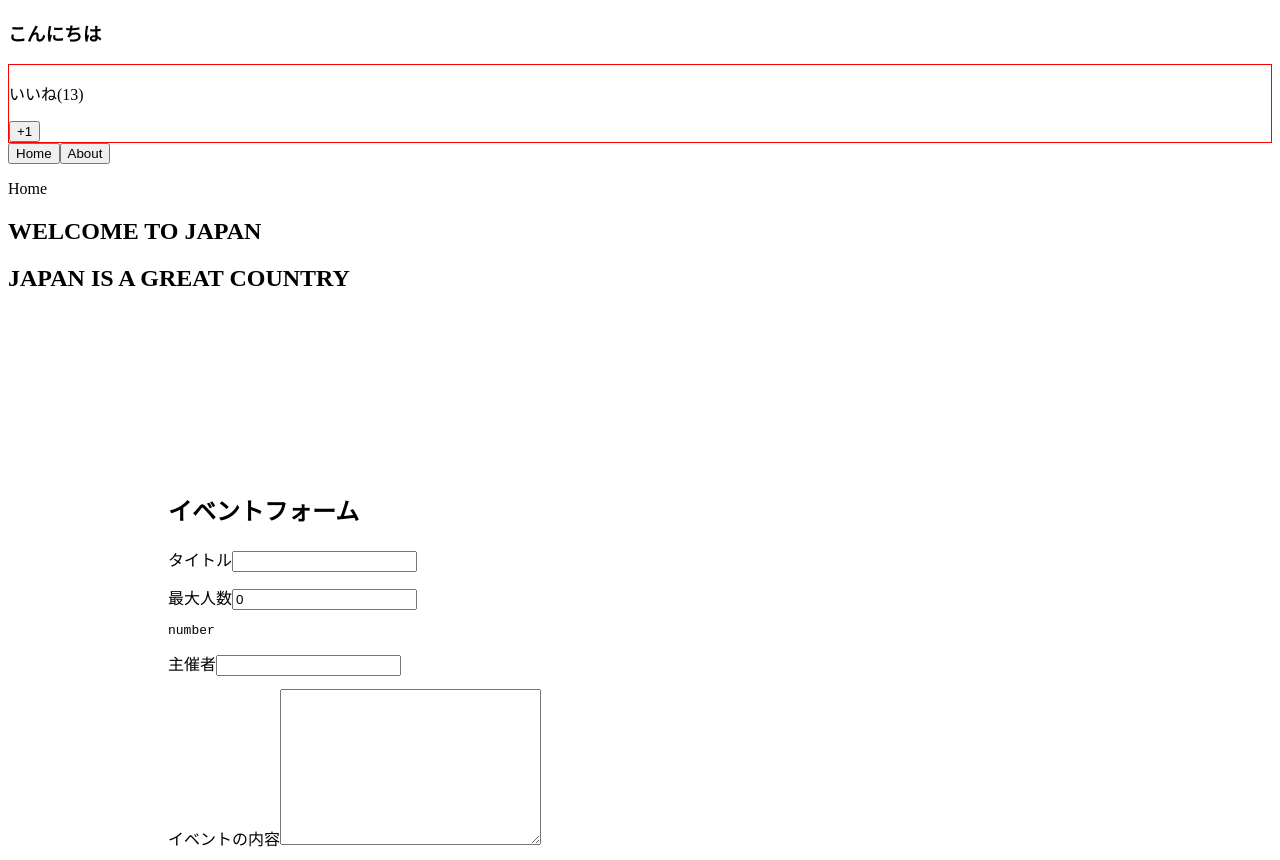
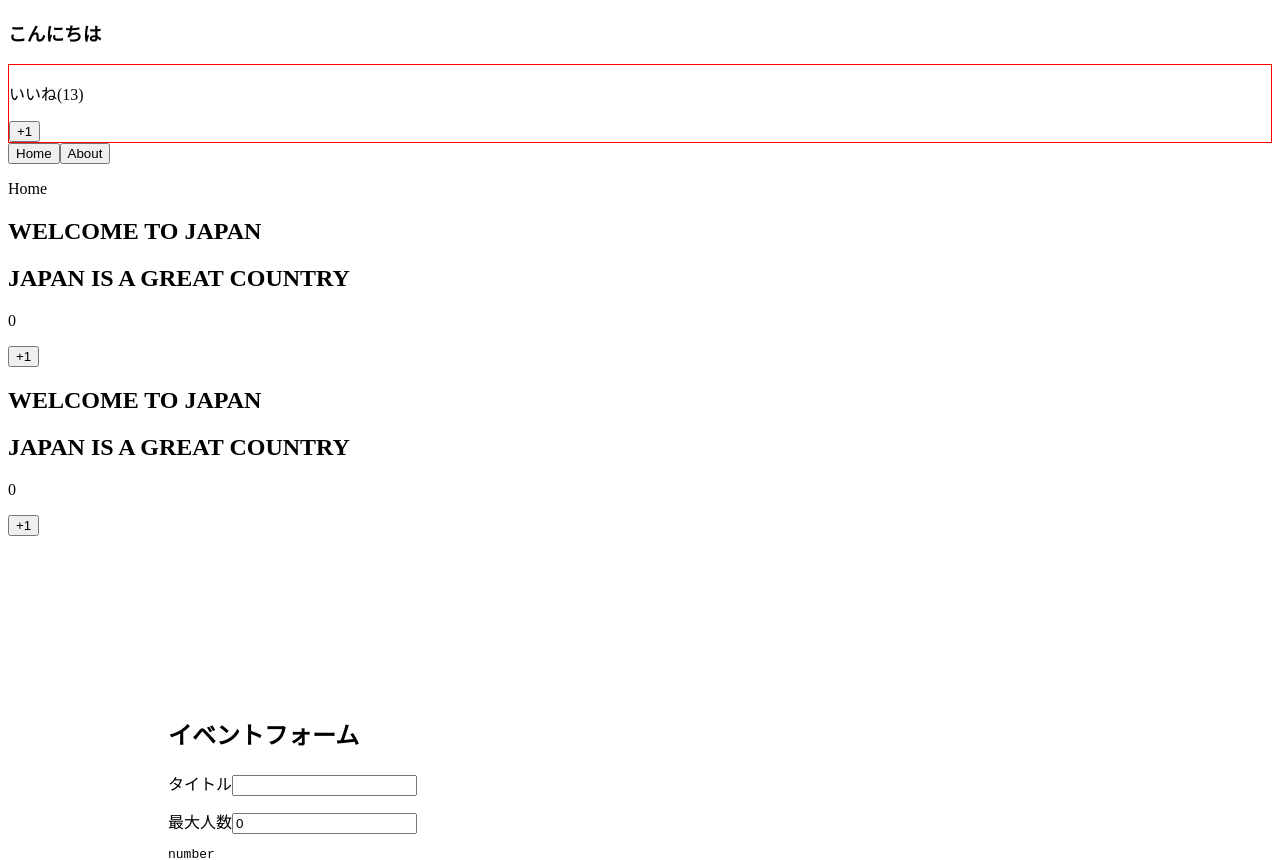
Before and after one commit to Yasunori-aloha/Vuejs-training, a Vue app in the folder vuejs-training-project/: page / in a window 1280 px wide. Shown: the top 860 px of the page. Built offline with nearby package versions, Linux system fonts and the light colour scheme.

Commit message:
共通のコードを切り出してミックスインを使用する方法

```diff
--- /dev/null
+++ b/vuejs-training-project/src/components/CountNumber.vue
@@ -0,0 +1,18 @@
+<template>
+  <div>
+    <h2>{{ title | upperCase }}</h2>
+    <h2>{{ subTitle | lowerCase | upperCase }}</h2>
+    <p>{{ number }}</p>
+    <button @click='number++'>+1</button>
+  </div>
+</template>
+
+<script>
+// '@'はVueCLI内部使用時だけ、'srcフォルダ'からの相対パスで記述できる。
+import { japanNumber } from '@/japanNumber'
+
+export default {
+  // 'mixins'することで、切り出したコードをまとめたjsファイルを使用することができる。
+  mixins: [japanNumber]
+}
+</script>
--- a/vuejs-training-project/src/components/Home.vue
+++ b/vuejs-training-project/src/components/Home.vue
@@ -6,26 +6,32 @@
     <h2>{{ title | upperCase }}</h2>
     <!-- 複数のフィルタを連結することができ、左側から順にフィルターが動作していく。 -->
     <h2>{{ subTitle | lowerCase | upperCase }}</h2>
-    <!-- <p>{{ number }}</p>
-    <button @click='number += 1'>+1</button> -->
+    <p>{{ number }}</p>
+    <button @click='number++'>+1</button>
+    <CountNumber></CountNumber>
   </div>
 </template>
 
 <script>
+import CountNumber from './CountNumber.vue'
+import { japanNumber } from "@/japanNumber";
+
 export default {
+  mixins: [japanNumber],
   data() {
     return {
-      title: 'Welcome to Japan',
-      subTitle: 'Japan is a great country',
-      number: 0
+      tmpData: 'Home',
     }
   },
+  components:{
+    CountNumber,
+  },
   // 'filters'を使用することで、フィルターをローカル登録することができる。
-  filters: {
-    lowerCase(value) {
-      return value.toLowerCase();
-    }
-  },
+  // filters: {
+  //   lowerCase(value) {
+  //     return value.toLowerCase();
+  //   }
+  // },
   // 'フィルター'は使用しているコンポーネントの値が変更された時に再描画されてしまうので、頻繁に値が変わるところでは'computed'を使用する方が良い場合もある。
   computed: {
     // 全ての文字列を変換しようとすると、文字列の数だけ'computed'が必要になってしまう。
--- /dev/null
+++ b/vuejs-training-project/src/japanNumber.js
@@ -0,0 +1,14 @@
+export const japanNumber = {
+  data() {
+    return {
+      title: 'Welcome to Japan',
+      subTitle: 'Japan is a great country',
+      number: 0
+    }
+  },
+  filters: {
+    lowerCase(value) {
+      return value.toLowerCase();
+    }
+  },
+}
```
